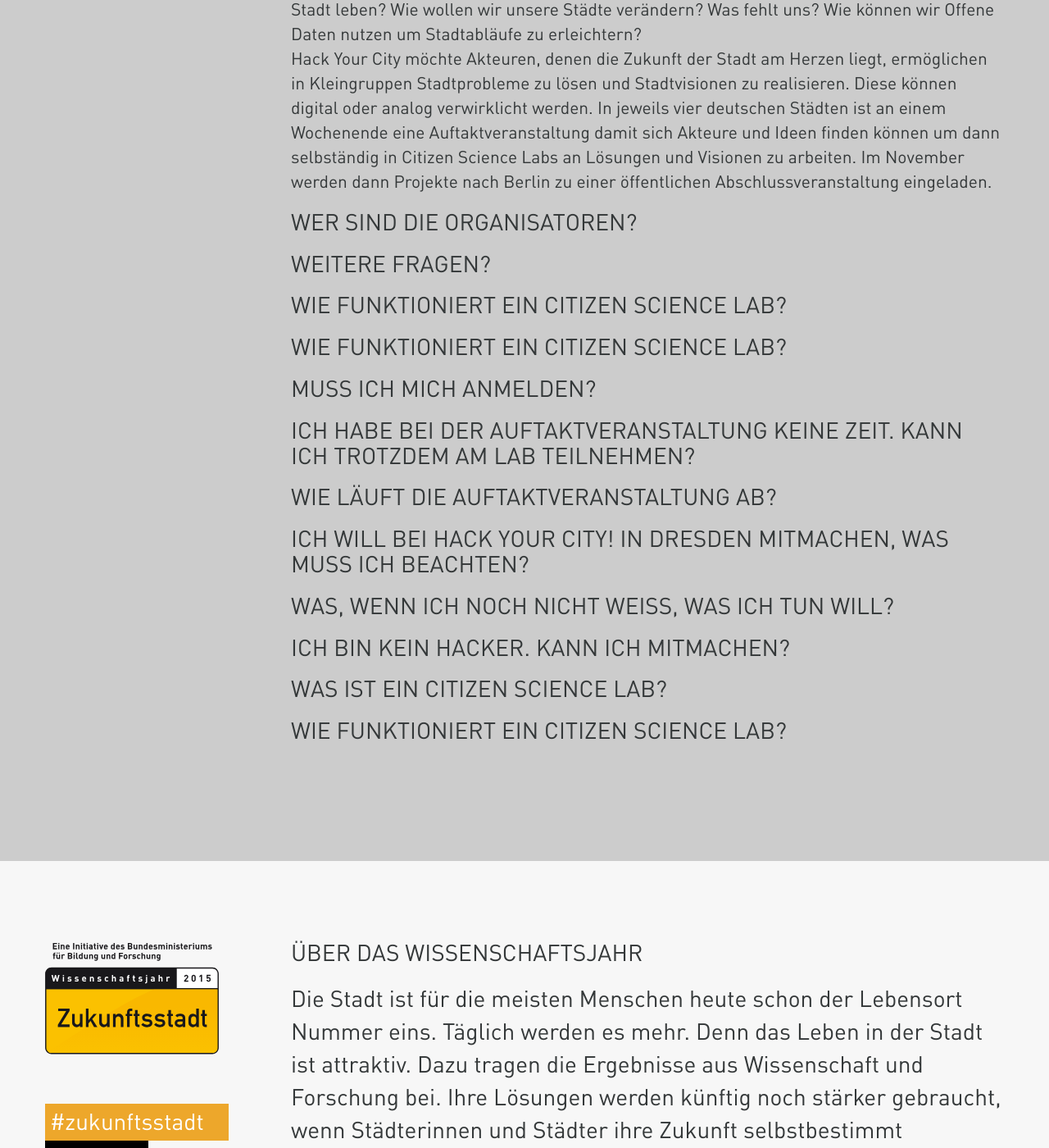
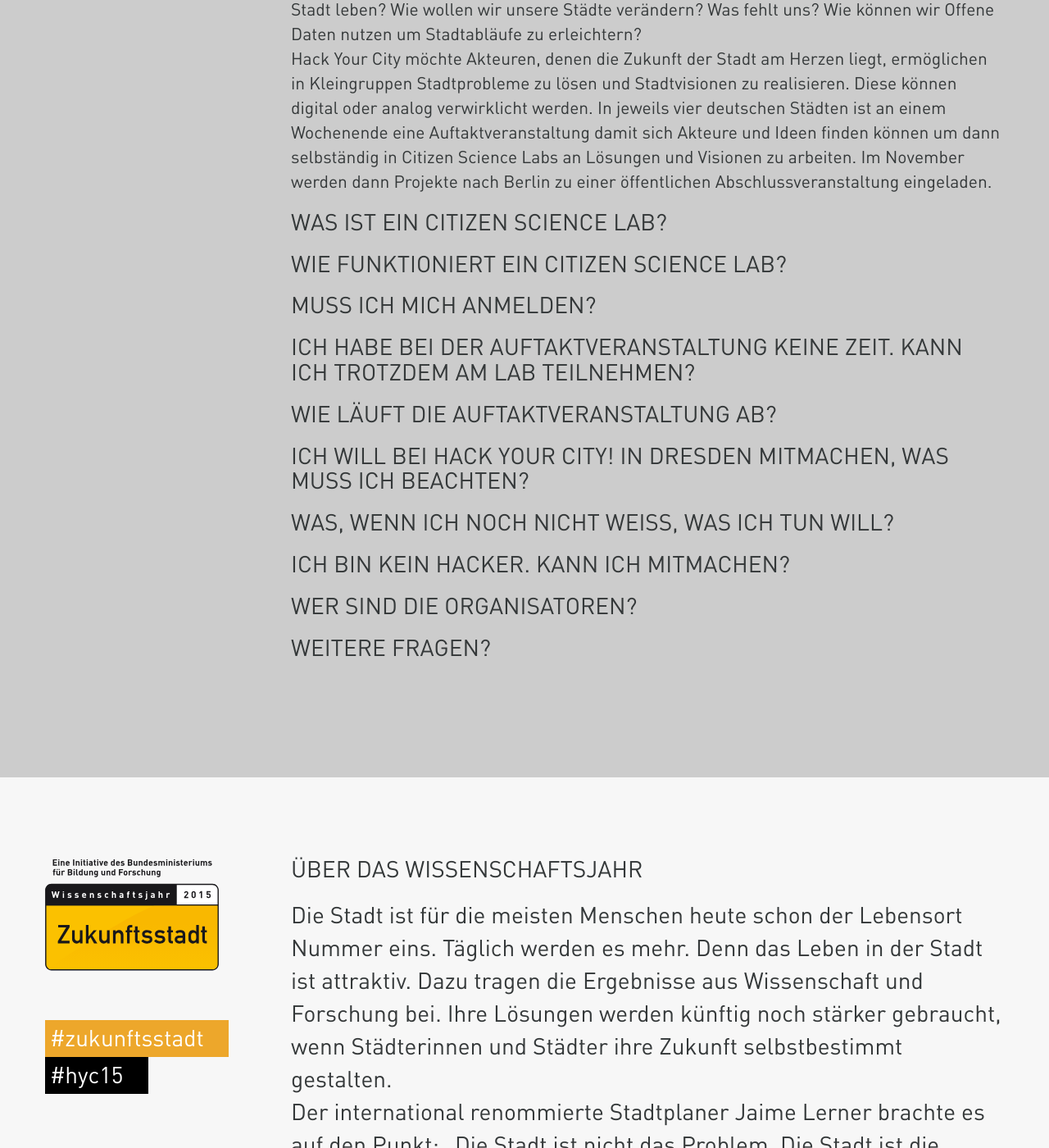
Before and after one commit to okfde/hackyourcity, a Jekyll site: the page built from about/index.html, in a window 1280 px wide and 1400 px high, scrolled down 572 px. Shown: the whole window at 82% size. Built offline with Jekyll 4.4.1, drawn with Linux system fonts in a browser that asks for light colours; nearby versions of some CDN libraries.

Commit message:
faq law and order

```diff
--- a/index.html
+++ b/index.html
@@ -27,13 +27,13 @@
           <div class="col-md-9">
             <div class="content-body">
             Wieviel Land braucht die Stadt? Wie wohnen wir in Zukunft zusammen? Wie grün werden unsere Städte sein? Wie ernähren wir uns in der Stadt der Zukunft? Wie bewegen wir uns in Zukunft durch die Stadt? Um solche und ähnliche Fragen geht es bei Hack Your City einem Projekt im Rahmen des <a href="http://www.wissenschaftsjahr-zukunftsstadt.de">Wissenschaftsjahres 2015 – Zukunftstadt</a>. Der wissenschaftliche Nachwuchs sowie Bürgerinnen und Bürger aus unterschiedlichen Disziplinen sind dazu aufgerufen, gemeinsam Probleme in ihren Städten zu identifizieren und anzupacken.
-            <p id="collapseWidMore" class="collapse" role="tabpanel" aria-labelledby="collapseWidMore">
+            <p id="collapseIntroMore" class="collapse" role="tabpanel" aria-labelledby="collapseIntroMore">
             In Citizen Science Labs haben Hobbyforscher und Forscher ein halbes Jahr Zeit neues Wissen zu schaffen. Das neue Wissen entfaltet sich in innovativen Ideen, sogenannten Hacks, um die Stadt zu verbessern. Es kann im Lab Berlin, Lab Karlsruhe, Lab Ruhrgebiet und Lab Ost gelötet, programmiert, oder designt werden. Dabei ist offen, ob am Ende eine App, eine Website, eine Maschine oder ein ganz anderes Objekt entsteht.
             <br><br>WISSENSCHAFTSJAHR 2015 - ZUKUNFTSSTADT<br>
             Das Wissenschaftsjahr 2015 – Zukunftsstadt zeigt, wie die Forschung eine nachhaltige Entwicklung der Stadt ermöglicht. Die Wissenschaftlerinnen und Wissenschaftler entwickeln gemeinsam mit Bürgerinnen und Bürgern, Kommunen und Wirtschaft kluge Lösungen für die großen gesellschaftlichen Herausforderungen. Egal ob Klimaanpassung, Energiesicherheit, gute Arbeit oder das soziale Miteinander: die Antwort darauf muss auf kommunaler Ebene verwirklicht werden können. Die Wissenschaftsjahre sind eine Initiative des Bundesministeriums für Bildung und Forschung (BMBF) gemeinsam mit Wissenschaft im Dialog (WiD). Sie fördern den Austausch zwischen Öffentlichkeit und Forschung.
             </p>
             </div>
-            <a class="link-more" data-toggle="collapse" href="#collapseIntroMore" aria-expanded="false" aria-controls="collapseWidMore">>Weiterlesen...</a>
+            <a class="link-more" data-toggle="collapse" href="#collapseIntroMore" aria-expanded="false" aria-controls="collapseIntroMore">>Weiterlesen...</a>
 
             </div>
           </div>
```
Also changed, not shown: _faqs/faq02.md (added, +5 -0 lines), _faqs/faq3.md (deleted, +0 -5 lines), _faqs/q2.md (deleted, +0 -5 lines), _faqs/q3.md (deleted, +0 -5 lines), _faqs/faq01.md (renamed from _faqs/faq1.md), _faqs/faq03.md (renamed from _faqs/faq2.md), _faqs/faq04.md (renamed from _faqs/faq4.md), _faqs/faq05.md (renamed from _faqs/faq5.md), _faqs/faq06.md (renamed from _faqs/faq6.md), _faqs/faq07.md (renamed from _faqs/faq7.md), _faqs/faq08.md (renamed from _faqs/faq8.md), _faqs/faq09.md (renamed from _faqs/faq9.md).
